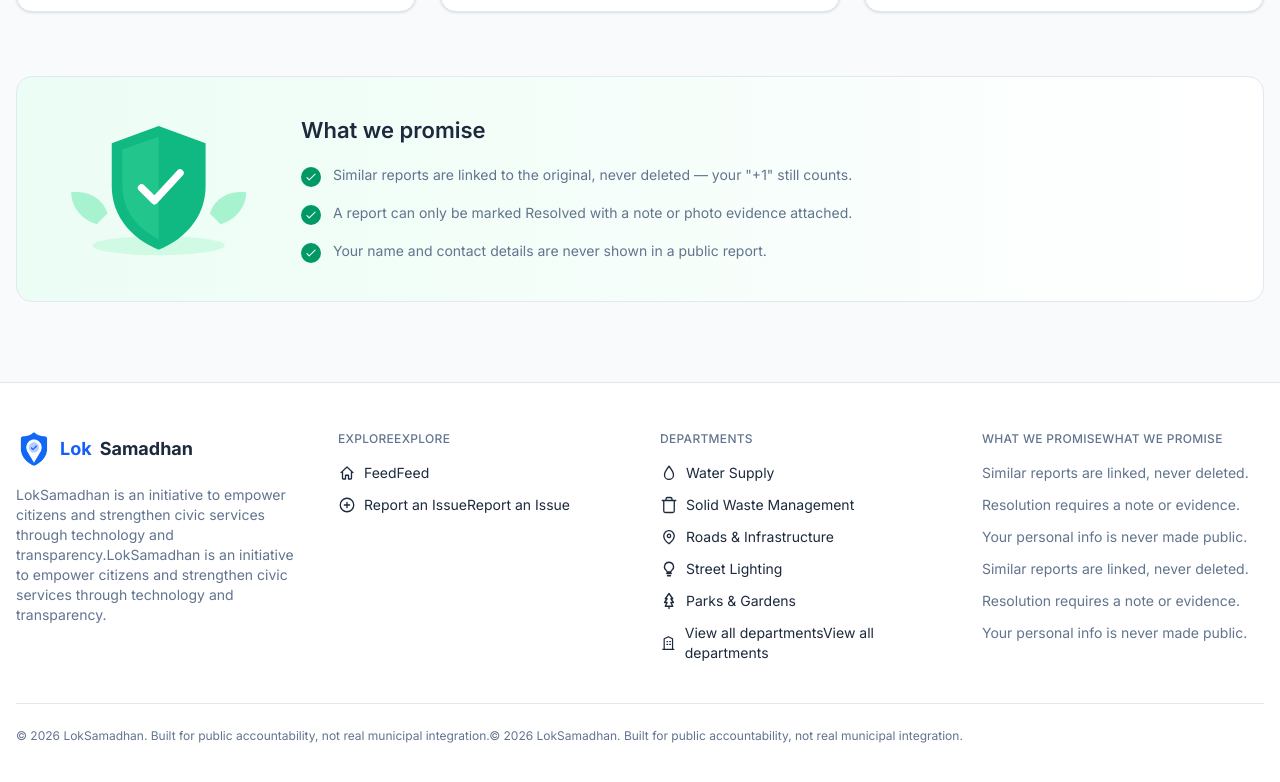
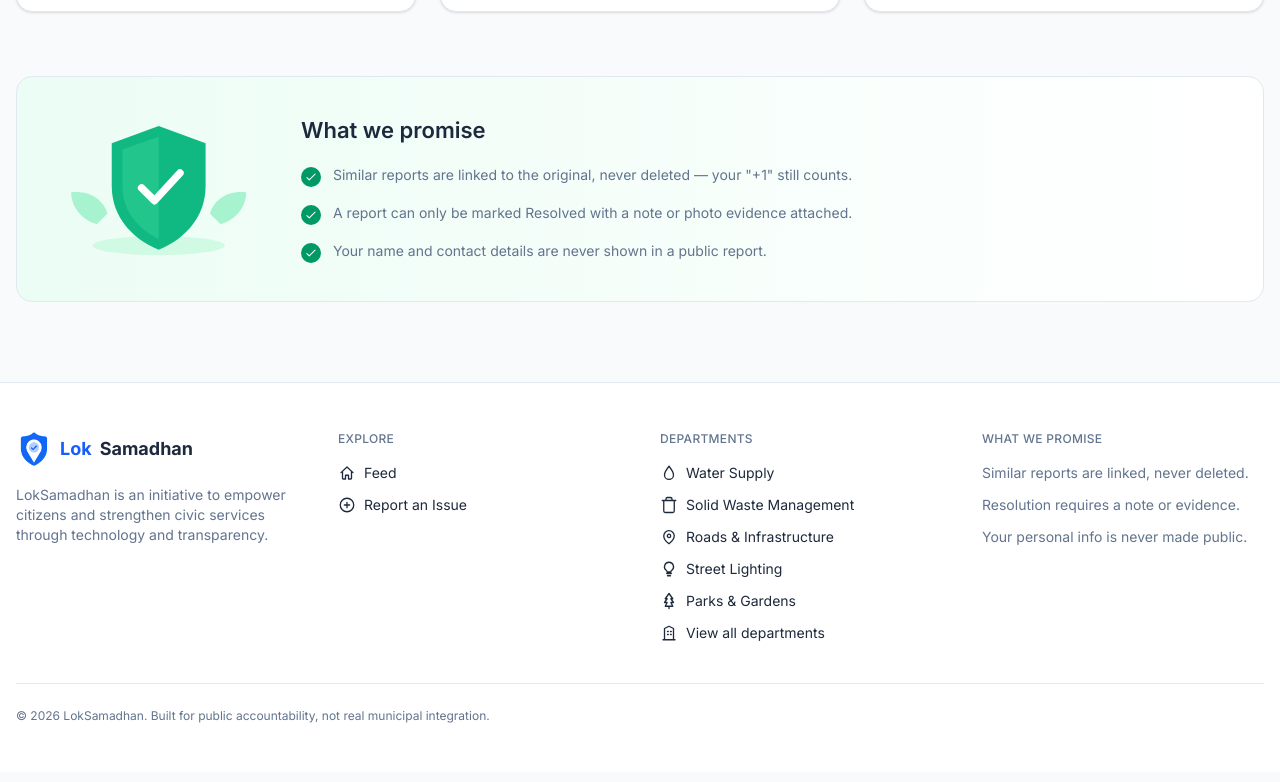
Before and after one commit to Mriga195/loksamadhan, a React (Vite) app in the folder client/: page / in a window 1280 px wide. Shown: the part 1046-1828 px from the top of the page. Built offline with nearby package versions, Linux system fonts and the light colour scheme; no server answers.

Commit message:
refactor: internationalize UI strings in Feed and Footer components

```diff
--- a/client/src/components/Footer.jsx
+++ b/client/src/components/Footer.jsx
@@ -67,29 +67,24 @@ export default function Footer() {
               <span className="text-brand-600">Lok</span>Samadhan
             </Link>
             <p className="mt-3 max-w-xs text-sm text-ink-muted">
-              LokSamadhan is an initiative to empower citizens and strengthen civic services
-              through technology and transparency.
               {t.tagline}
             </p>
           </div>
 
           <nav aria-label="Explore">
             <h3 className="text-xs font-medium uppercase tracking-wide text-ink-muted">
-              Explore
               {t.explore}
             </h3>
             <ul className="mt-4 space-y-3 text-sm">
               <li>
                 <Link to="/feed" className={linkClass}>
                   <Icon name="home" className="size-[18px]" />
-                  Feed
                   {t.feed}
                 </Link>
               </li>
               <li>
                 <Link to="/report" className={linkClass}>
                   <Icon name="plus" className="size-[18px]" />
-                  Report an Issue
                   {t.reportIssue}
                 </Link>
               </li>
@@ -112,7 +107,6 @@ export default function Footer() {
               <li>
                 <Link to="/departments" className={linkClass}>
                   <Icon name="building" className="size-[18px]" />
-                  View all departments
                   {t.viewAll}
                 </Link>
               </li>
@@ -121,13 +115,9 @@ export default function Footer() {
 
           <div>
             <h3 className="text-xs font-medium uppercase tracking-wide text-ink-muted">
-              What we promise
               {t.promise}
             </h3>
             <ul className="mt-4 space-y-3 text-sm text-ink-muted">
-              <li>Similar reports are linked, never deleted.</li>
-              <li>Resolution requires a note or evidence.</li>
-              <li>Your personal info is never made public.</li>
               <li>{t.p1}</li>
               <li>{t.p2}</li>
               <li>{t.p3}</li>
@@ -136,8 +126,6 @@ export default function Footer() {
         </div>
 
         <p className="mt-10 border-t border-line pt-6 text-xs text-ink-muted">
-          &copy; {new Date().getFullYear()} LokSamadhan. Built for public accountability, not
-          real municipal integration.
           {t.copyright}
         </p>
       </div>
--- a/client/src/pages/Feed.jsx
+++ b/client/src/pages/Feed.jsx
@@ -102,7 +102,6 @@ export default function Feed() {
     <main className="mx-auto max-w-7xl px-4 py-6">
       {/* The filter bar and the numbered map are the page's title in the design; the heading is
           kept for screen readers and the document outline. */}
-      <h1 className="sr-only">Reported issues</h1>
       <h1 className="sr-only">{t.heading}</h1>
 
       <StatsCards />
@@ -119,11 +118,6 @@ export default function Feed() {
 
           {!loading && !error && issues.length === 0 && (
             <EmptyState
-              title={hasFilters ? 'No reports match these filters' : 'No reports yet'}
-              hint={hasFilters
-                ? 'Try a broader search, or clear the filters to see everything.'
-                : 'When someone files the first report, it will appear here.'}
-              actionLabel={hasFilters ? 'Clear filters' : undefined}
               title={hasFilters ? t.noMatchTitle : t.noReportsTitle}
               hint={hasFilters ? t.noMatchHint : t.noReportsHint}
               actionLabel={hasFilters ? t.clearFilters : undefined}
@@ -147,7 +141,6 @@ export default function Feed() {
                   <button type="button" onClick={loadMore} disabled={loadingMore}
                     className="inline-flex cursor-pointer items-center gap-1.5 font-medium
                       text-brand-600 hover:text-brand-700 disabled:opacity-60 transition-colors">
-                    {loadingMore ? 'Loading…' : 'Show more'}
                     {loadingMore ? t.loading : t.showMore}
                     <svg aria-hidden="true" viewBox="0 0 24 24" fill="none" stroke="currentColor"
                       strokeWidth="2" className="size-4">
```
